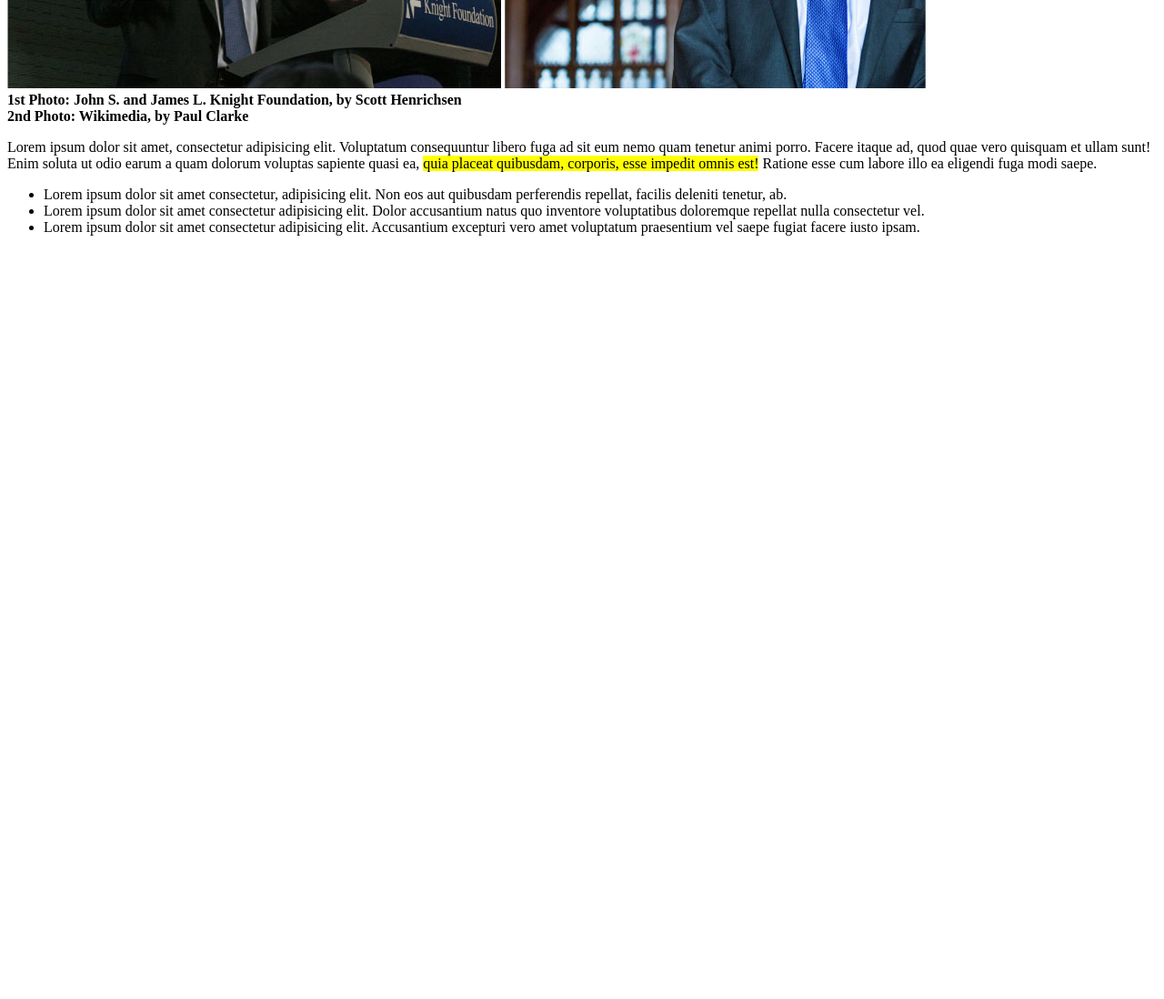
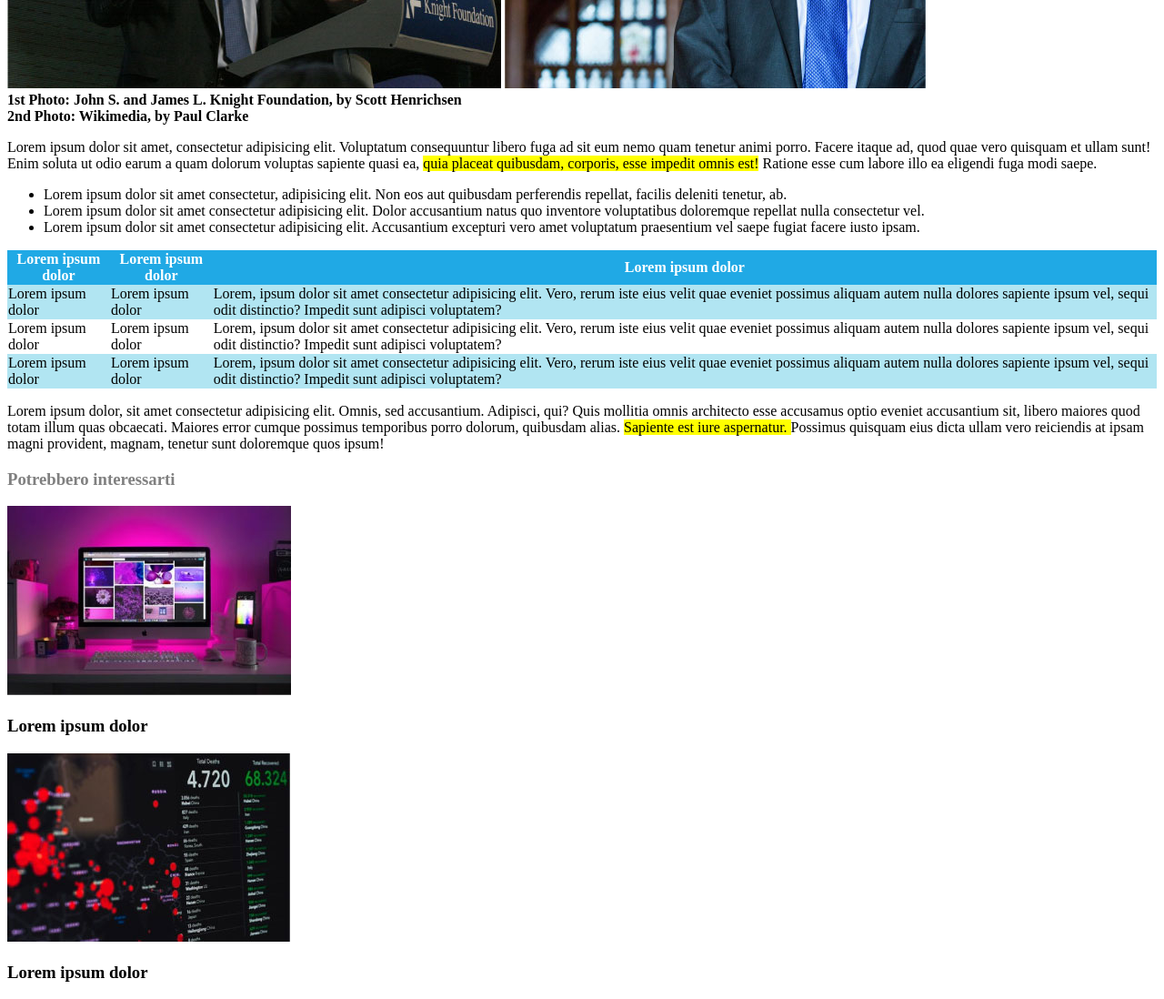
Before and after one commit to giuliacarangelo/html-css-booleaner, a plain HTML site: page index.html in a window 1280 px wide. Shown: the part 500-1598 px from the top of the page at 91% size. Before the commit the page ends 800 px from the top, so only its background shows below. Drawn offline with Linux system fonts and the light colour scheme.

Commit message:
added table and footer

```diff
--- a/index.html
+++ b/index.html
@@ -34,10 +34,42 @@
                 <li>Lorem ipsum dolor sit amet consectetur adipisicing elit. Accusantium excepturi vero amet voluptatum praesentium vel saepe fugiat facere iusto ipsam.</li>
             </ul>
 
+            <table>
+                <tr class="head-row">
+                    <th>Lorem ipsum dolor</th>
+                    <th>Lorem ipsum dolor</th>
+                    <th>Lorem ipsum dolor</th>
+                </tr>
+                <tr class="tr-even">
+                    <td>Lorem ipsum dolor</td>
+                    <td>Lorem ipsum dolor</td>
+                    <td>Lorem, ipsum dolor sit amet consectetur adipisicing elit. Vero, rerum iste eius velit quae eveniet possimus aliquam autem nulla dolores sapiente ipsum vel, sequi odit distinctio? Impedit sunt adipisci voluptatem?</td>
+                </tr>
+                <tr>
+                    <td>Lorem ipsum dolor</td>
+                    <td>Lorem ipsum dolor</td>
+                    <td>Lorem, ipsum dolor sit amet consectetur adipisicing elit. Vero, rerum iste eius velit quae eveniet possimus aliquam autem nulla dolores sapiente ipsum vel, sequi odit distinctio? Impedit sunt adipisci voluptatem?</td>
+                </tr>
+                <tr class="tr-even">
+                    <td>Lorem ipsum dolor</td>
+                    <td>Lorem ipsum dolor</td>
+                    <td>Lorem, ipsum dolor sit amet consectetur adipisicing elit. Vero, rerum iste eius velit quae eveniet possimus aliquam autem nulla dolores sapiente ipsum vel, sequi odit distinctio? Impedit sunt adipisci voluptatem?</td>
+                </tr>
+            </table>
+
+            <p>Lorem ipsum dolor, sit amet consectetur adipisicing elit. Omnis, sed accusantium. Adipisci, qui? Quis mollitia omnis architecto esse accusamus optio eveniet accusantium sit, libero maiores quod totam illum quas obcaecati.
+            Maiores error cumque possimus temporibus porro dolorum, quibusdam alias. <span class="highlighted-text">Sapiente est iure aspernatur. </span>Possimus quisquam eius dicta ullam vero reiciendis at ipsam magni provident, magnam, tenetur sunt doloremque quos ipsum!</p>
         </section>
-
     </main>
 
-    <footer></footer>
+    <footer>
+        <div class="container">
+            <h3 class="footer-title">Potrebbero interessarti</h3>
+            <img src="./img/monitor.jpg" alt="monitor">
+            <h3 class="overlay-text-1">Lorem ipsum dolor</h3>
+            <img src="./img/graph.jpg" alt="grafico">
+            <h3 class="overlay-text-2">Lorem ipsum dolor</h3>
+        </div>
+    </footer>
 </body>
 </html>
--- a/style.css
+++ b/style.css
@@ -47,3 +47,24 @@ h4 {
 .highlighted-text {
     background-color: yellow;
 }
+
+.head-row {
+    background-color: #20a9e5;
+    color: white;
+}
+
+.tr-even {
+    background-color: #b1e5f2;
+}
+
+table {
+    border-collapse: collapse;
+}
+
+.footer-title {
+    color: gray;
+}
+
+.container {
+    position: relative;
+}
```
